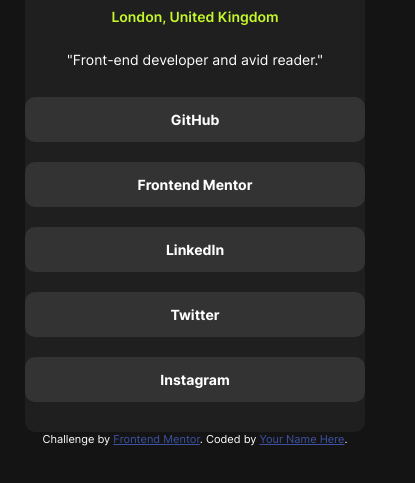
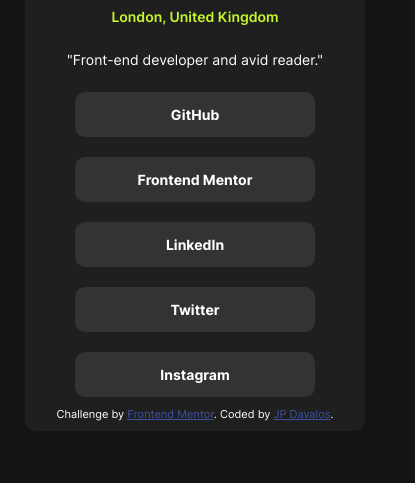
Before and after one commit to jpdavalos423/social-links-profile-main, a plain HTML site: page index.html in a window 390 px wide. Shown: the part 361-844 px from the top of the page, 415 px wide, since content can reach past the window. Drawn offline with Linux system fonts and the light colour scheme.

Commit message:
modified responsiveness

```diff
--- a/index.html
+++ b/index.html
@@ -56,13 +56,13 @@
           <a href="#">Instagram</a>
         </div>
       </section>
-    </div>
 
-    <div class="attribution">
-      Challenge by
-      <a href="https://www.frontendmentor.io?ref=challenge" target="_blank"
-        >Frontend Mentor</a
-      >. Coded by <a href="#">Your Name Here</a>.
+      <div class="attribution">
+        Challenge by
+        <a href="https://www.frontendmentor.io?ref=challenge" target="_blank"
+          >Frontend Mentor</a
+        >. Coded by <a href="#">JP Davalos</a>.
+      </div>
     </div>
   </body>
 </html>
--- a/styles.css
+++ b/styles.css
@@ -33,6 +33,7 @@
   margin-top: 20vh;
 
   padding: 20px 0;
+  padding-bottom: 10px;
 }
 
 section.header img {
@@ -42,7 +43,7 @@
 }
 
 section.quote {
-  margin-bottom: 5px;
+  margin: 0 -50px;
 }
 section {
   display: flex;
@@ -50,6 +51,7 @@
   align-items: center;
   max-width: 400px;
   margin: auto;
+  padding: 0 50px;
 }
 
 .link-item a {
@@ -69,3 +71,9 @@
   width: 100%;
   margin: 10px 0;
 }
+
+@media (max-width: 345px) {
+  section {
+    padding: 0 25px;
+  }
+}
```
